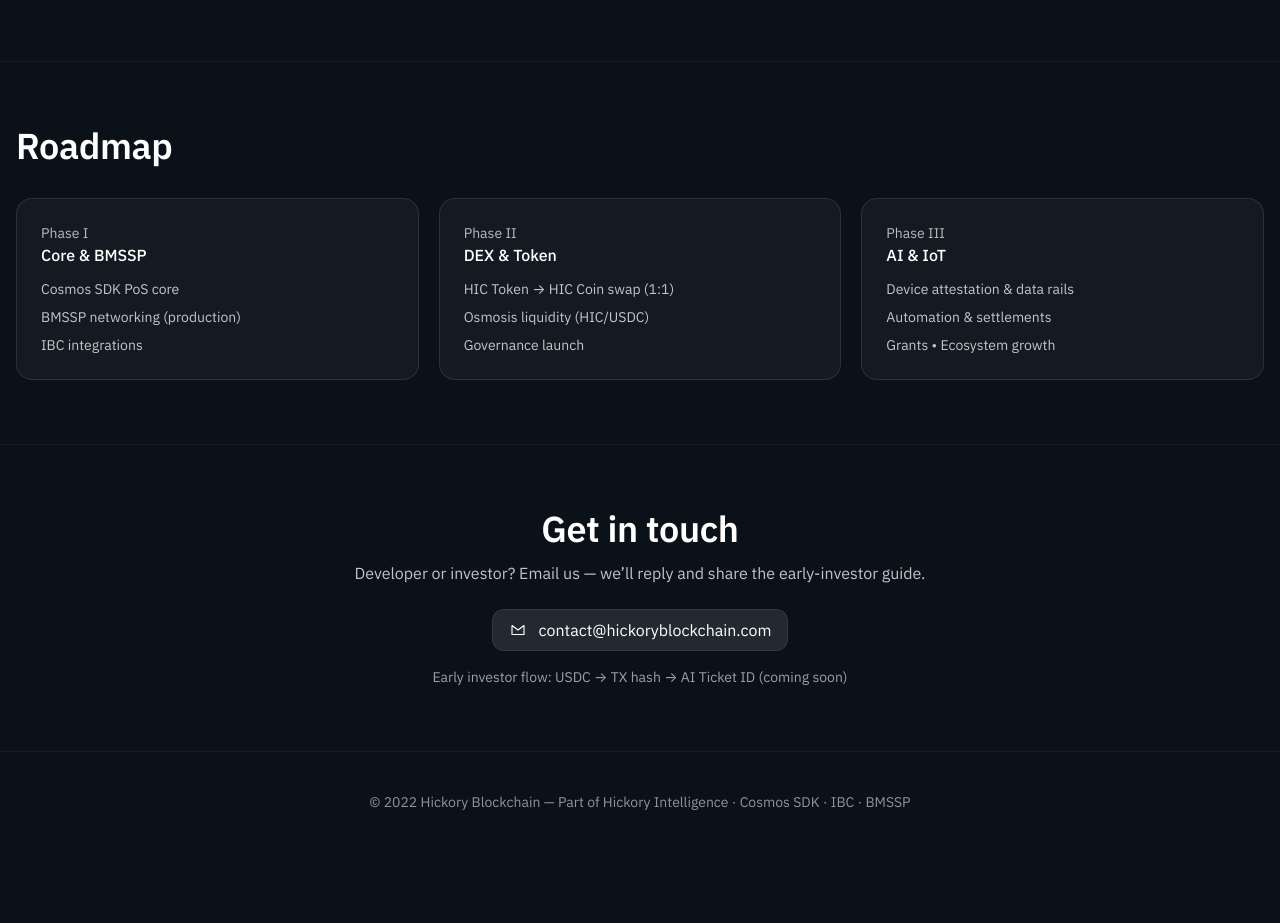
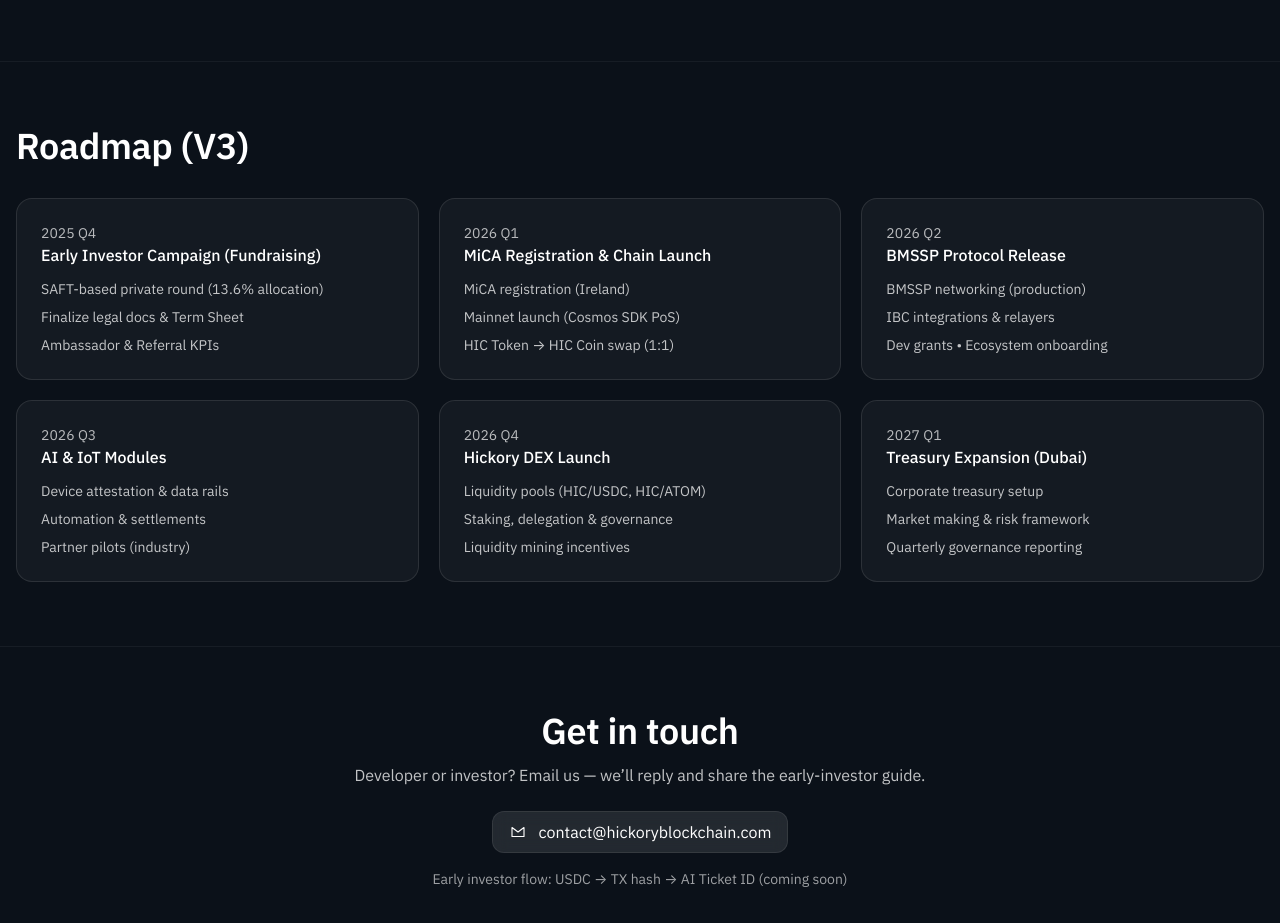
Before and after one commit to HicDevs/hickory-blockchain-web, a React (Vite) app: page / in a window 1280 px wide. Shown: the part 4680-5603 px from the top of the page. Before the commit the page ends 5532 px from the top, so only its background shows below. Built offline with nearby package versions, Linux system fonts and the light colour scheme.

Commit message:
RoadmapSection: align with V3 timeline (Q4’25→Q1’27)

```diff
--- a/src/components/RoadmapSection.jsx
+++ b/src/components/RoadmapSection.jsx
@@ -1,18 +1,57 @@
 const phases = [
   {
-    phase: 'Phase I',
-    title: 'Core & BMSSP',
-    items: ['Cosmos SDK PoS core', 'BMSSP networking (production)', 'IBC integrations'],
+    phase: '2025 Q4',
+    title: 'Early Investor Campaign (Fundraising)',
+    items: [
+      'SAFT-based private round (13.6% allocation)',
+      'Finalize legal docs & Term Sheet',
+      'Ambassador & Referral KPIs'
+    ],
   },
   {
-    phase: 'Phase II',
-    title: 'DEX & Token',
-    items: ['HIC Token → HIC Coin swap (1:1)', 'Osmosis liquidity (HIC/USDC)', 'Governance launch'],
+    phase: '2026 Q1',
+    title: 'MiCA Registration & Chain Launch',
+    items: [
+      'MiCA registration (Ireland)',
+      'Mainnet launch (Cosmos SDK PoS)',
+      'HIC Token → HIC Coin swap (1:1)'
+    ],
   },
   {
-    phase: 'Phase III',
-    title: 'AI & IoT',
-    items: ['Device attestation & data rails', 'Automation & settlements', 'Grants • Ecosystem growth'],
+    phase: '2026 Q2',
+    title: 'BMSSP Protocol Release',
+    items: [
+      'BMSSP networking (production)',
+      'IBC integrations & relayers',
+      'Dev grants • Ecosystem onboarding'
+    ],
+  },
+  {
+    phase: '2026 Q3',
+    title: 'AI & IoT Modules',
+    items: [
+      'Device attestation & data rails',
+      'Automation & settlements',
+      'Partner pilots (industry)'
+    ],
+  },
+  {
+    phase: '2026 Q4',
+    title: 'Hickory DEX Launch',
+    items: [
+      'Liquidity pools (HIC/USDC, HIC/ATOM)',
+      'Staking, delegation & governance',
+      'Liquidity mining incentives'
+    ],
+  },
+  {
+    phase: '2027 Q1',
+    title: 'Treasury Expansion (Dubai)',
+    items: [
+      'Corporate treasury setup',
+      'Market making & risk framework',
+      'Quarterly governance reporting'
+    ],
   },
 ]
 
@@ -20,7 +59,7 @@
   return (
     <section id="roadmap" className="py-16 border-t border-white/5 reveal">
       <div className="max-w-7xl mx-auto px-4">
-        <h2 className="text-3xl sm:text-4xl font-semibold mb-8 tracking-tightish">Roadmap</h2>
+        <h2 className="text-3xl sm:text-4xl font-semibold mb-8 tracking-tightish">Roadmap (V3)</h2>
         <div className="grid md:grid-cols-3 gap-5">
           {phases.map((phase) => (
             <div
```
